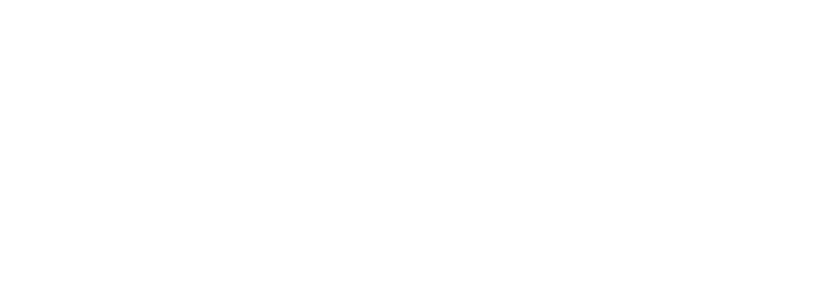
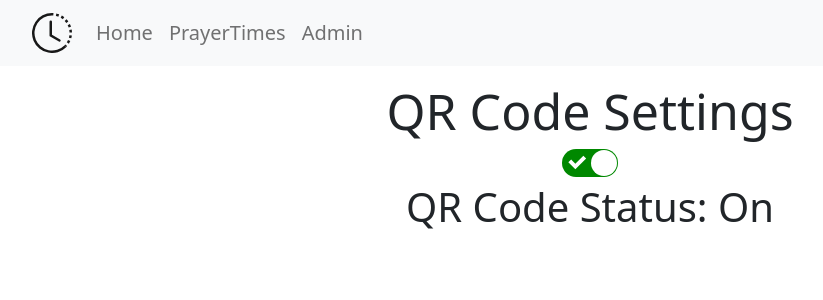
Before and after one commit to HabibAli786/my-digital-prayer-display, a React (Create React App) app: page /#/QRCode in a window 1280 px wide. Shown: the top 300 px of the page, without its empty margins (50-873 px from the left). Built offline with nearby package versions, Linux system fonts and the light colour scheme.

Commit message:
basic setup of qr code settings page

```diff
--- a/package.json
+++ b/package.json
@@ -22,6 +22,7 @@
     "react-redux": "^7.2.6",
     "react-router-dom": "^5.2.0",
     "react-scripts": "4.0.3",
+    "react-switch": "^6.0.0",
     "react-table": "^7.7.0",
     "redux": "^4.1.1",
     "redux-persist": "^6.0.0",
--- a/src/App.js
+++ b/src/App.js
@@ -10,6 +10,7 @@
 import UploadLogo from './components/UploadLogo/UploadLogo';
 import EditNotifications from './components/EditNotifications/EditNotifications';
 import EditSlides from './components/EditSlides/EditSlides';
+import QRCode from './components/QRCode/QRCode';
 
 function App() {
 
@@ -43,6 +44,9 @@
         <Route path="/editSlides">
           <EditSlides />
         </Route>
+        <Route path="/QRCode">
+          <QRCode />
+        </Route>
       </Switch>
     </div>
   );
--- /dev/null
+++ b/src/components/QRCode/QRCode.js
@@ -0,0 +1,40 @@
+import { useState } from "react";
+import { Col, Container, Row } from "react-bootstrap";
+import Switch from "react-switch";
+import Header from "../Header/Header";
+
+
+
+function QRCode() {
+
+    const [checked, setChecked] = useState({ checked: false })
+
+    const handleChange = (nextChecked) => {
+        setChecked(nextChecked)
+    }
+
+
+    return (
+        <>
+        <Header />
+        <h1 style={{marginTop : "15px", fontSize: "50px"}}>QR Code Settings</h1>
+        <Container>
+            <Row>
+                <Col>
+                    <Switch onChange={handleChange} checked={checked} />
+                </Col>
+            </Row>
+            <Row>
+                <Col>
+                    <h1>QR Code Status: {checked ? "On" : "Off"}</h1>
+                </Col>
+            </Row>
+        </Container>
+        </>
+    )
+
+}
+
+
+
+export default QRCode;
--- a/src/components/User/User.js
+++ b/src/components/User/User.js
@@ -79,7 +79,9 @@
                         </Link>
                     </Col>
                     <Col>
-
+                        <Link to="/QRCode">
+                            <Button className="button-options" variant="outline-primary" size="lg">QR Code</Button>
+                        </Link>
                     </Col>
                 </Row>
                 <Row className="user-logout-row">
```
Also changed, not shown: src/components/QRCode/QRCode.css (added), 1 other file (tests, documents, lock files or other folders).
